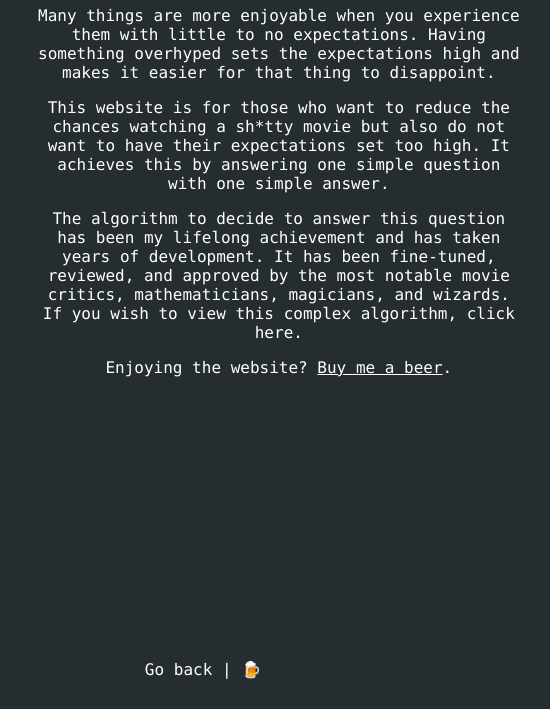
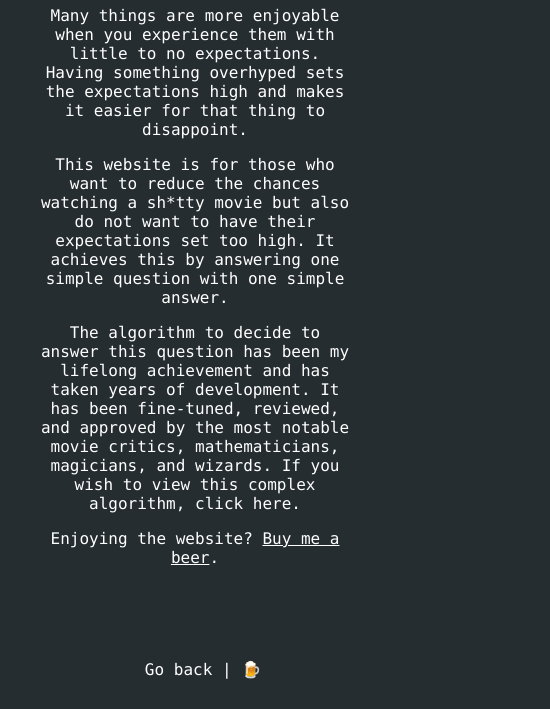
Before and after one commit to NedWilbur/IsItWorthWatching, a website: page public/about.html in a window 390 px wide. Shown: the part 135-844 px from the top of the page, 550 px wide, since content can reach past the window. Drawn offline with Linux system fonts and the light colour scheme.

Commit message:
Made more mobile friendly Related to #10

```diff
--- a/public/style.css
+++ b/public/style.css
@@ -41,7 +41,7 @@ li:hover {
 #about {
     display: inline-block;
     margin: 30px;
-    width: 50ch;
+    max-width: 50ch;
 }
 
 a:link,
```
